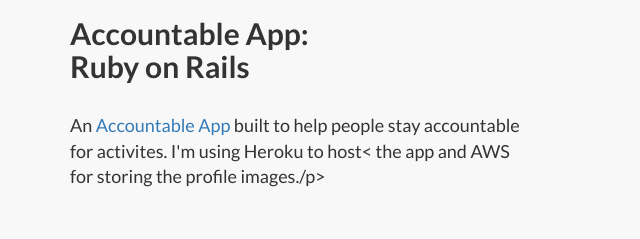
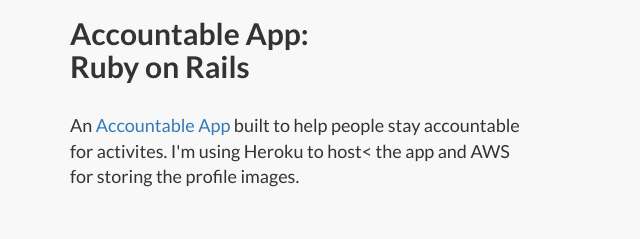
Before and after one commit to rgc3/rgc3.github.io, a plain HTML site: page index.html in a window 1280 px wide. Shown: the part 898-1137 px from the top of the page, 0-640 px from the left. Drawn offline with Linux system fonts and the light colour scheme.

Commit message:
Add missing nagle bracket

```diff
--- a/index.html
+++ b/index.html
@@ -106,7 +106,7 @@
               <hr class="section-heading-spacer">
               <div class="clearfix"></div>
                 <h2 class="section-heading">Accountable App:<br>Ruby on Rails</h2>
-                  <p class="lead">An <a target="_blank" href="http://accountable-app.herokuapp.com/">Accountable App</a> built to help people stay accountable for activites. I'm using Heroku to host< the app and AWS for storing the profile images./p>
+                  <p class="lead">An <a target="_blank" href="http://accountable-app.herokuapp.com/">Accountable App</a> built to help people stay accountable for activites. I'm using Heroku to host< the app and AWS for storing the profile images.</p>
             </div>
             <div class="col-lg-5 col-lg-offset-2 col-sm-6">
               <img class="img-responsive" src="img/accountable_imac.png" alt="Accountable App">
```
